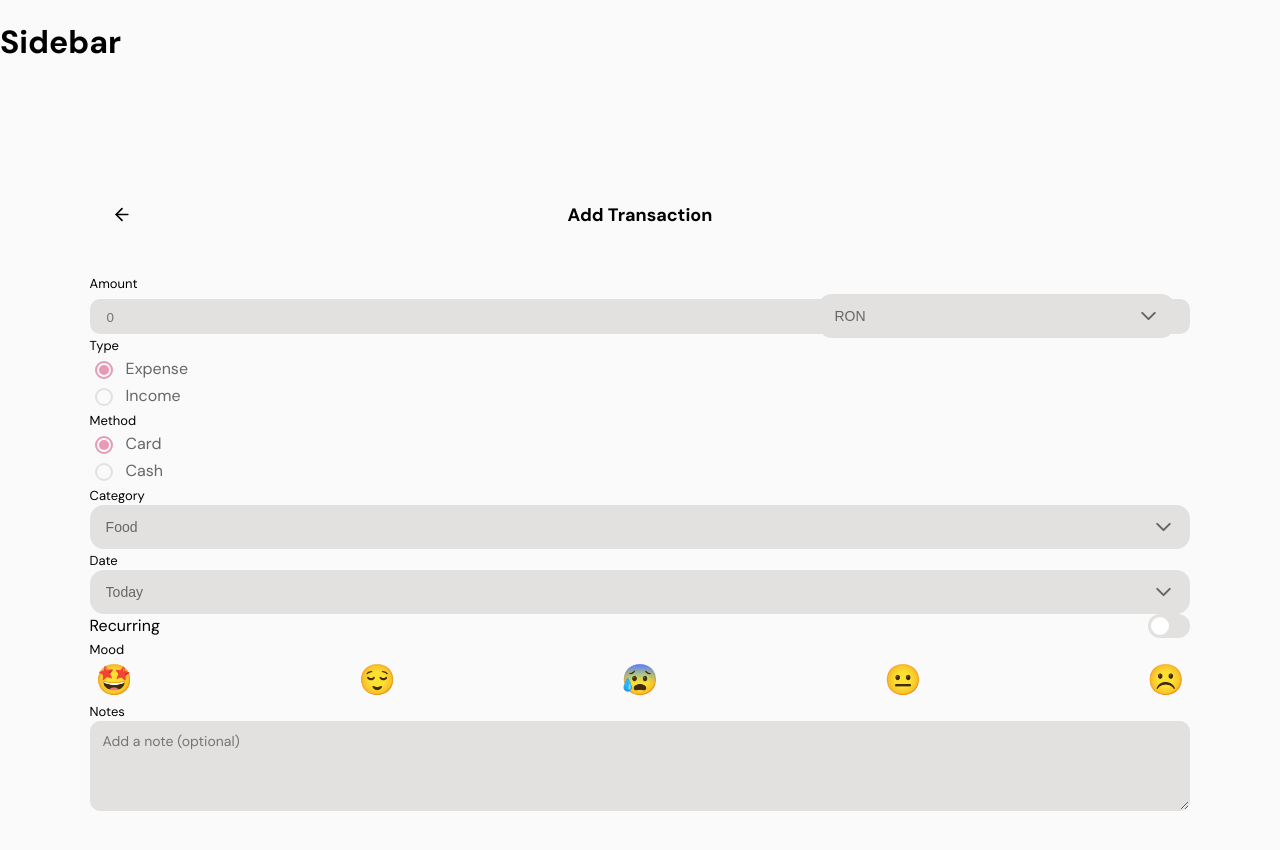
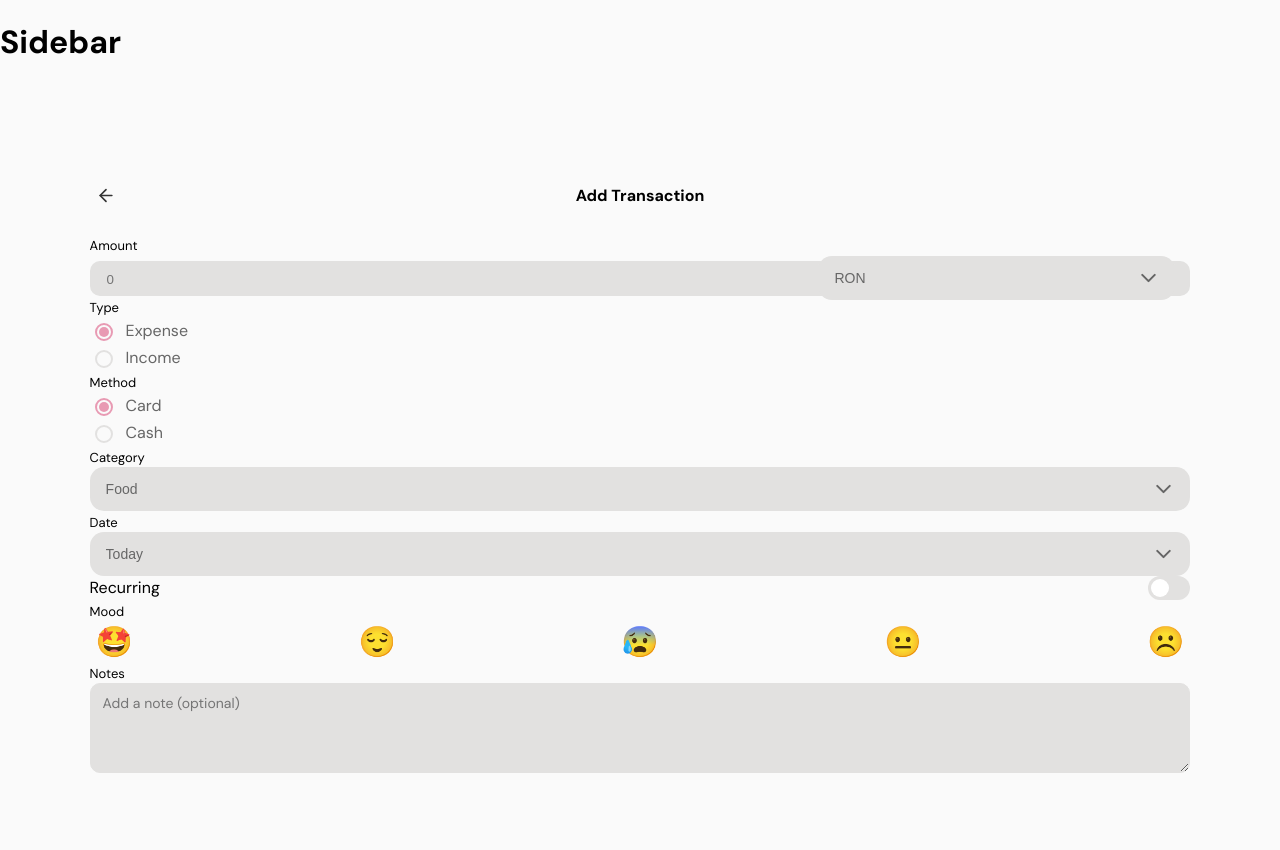
Before and after one commit to mirelalexy/blossom, a React (Vite) app in the folder frontend/: page /add-transaction in a window 1280 px wide. Shown: the top 850 px of the page. Built offline with nearby package versions, Linux system fonts and the light colour scheme.

Commit message:
style(add transaction): fix header size and icon colors

```diff
--- a/frontend/src/styles/components/PageHeader.css
+++ b/frontend/src/styles/components/PageHeader.css
@@ -1,12 +1,11 @@
 .page-title {
-    font-size: 18px;
+    font-size: 16px;
 }
 
 .page-header {
     display: flex;
     align-items: center;
     justify-content: space-between;
-    padding: 16px;
 }
 
 .page-header-left, .page-header-right {
@@ -17,4 +16,5 @@
     border: none;
     background: none;
     cursor: pointer;
+    color: var(--text-primary);
 }
```
